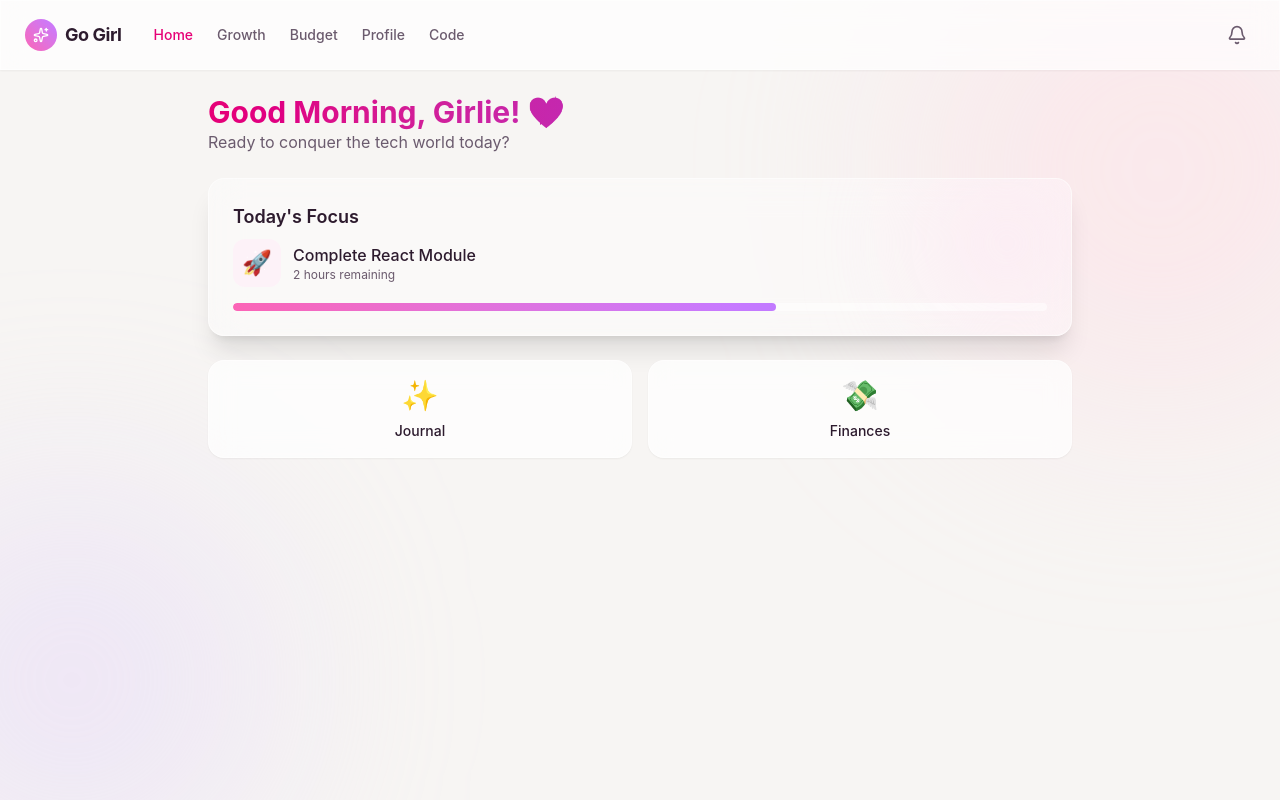
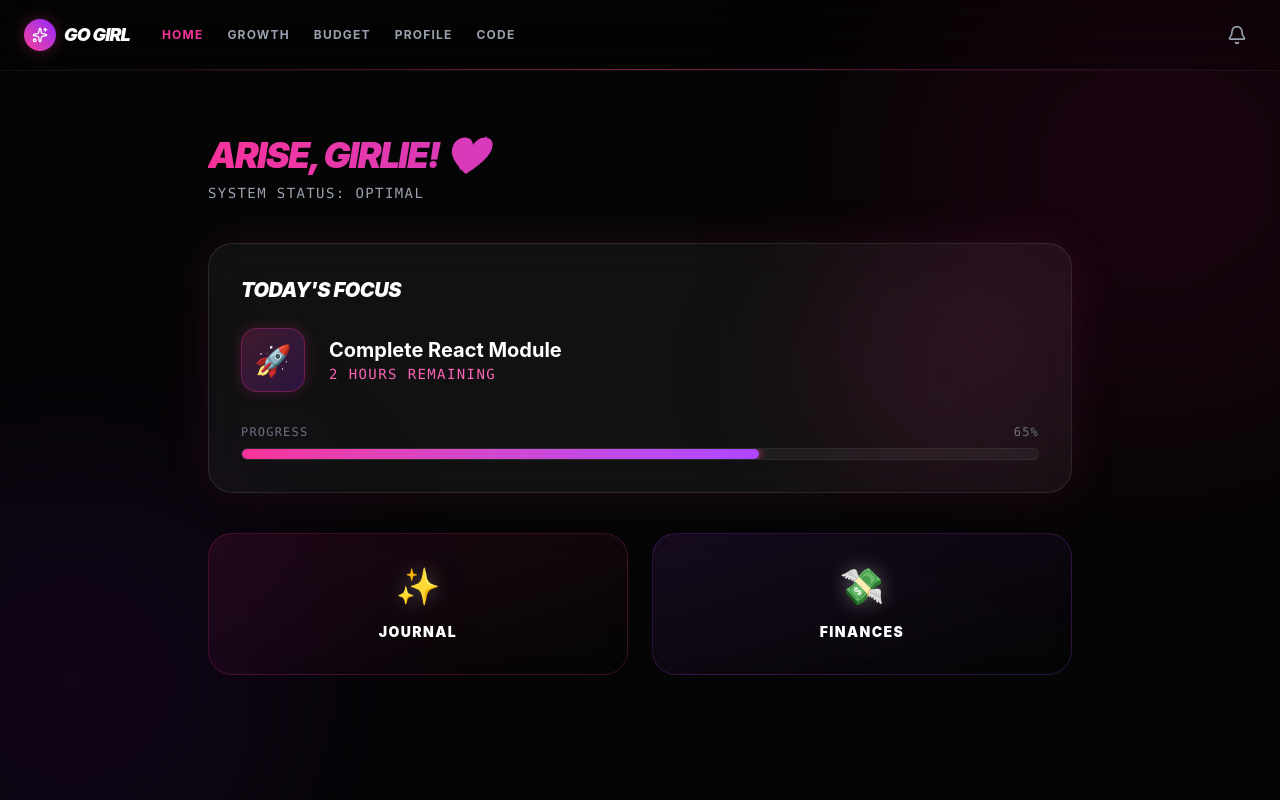
Before and after one commit to NazifaNeloy/Go-Girl, a React (Vite) app: page / in a window 1280 px wide. Built offline with nearby package versions, Linux system fonts and the light colour scheme.

Commit message:
Fix full-screen layout and theme navigation components

```diff
--- a/src/components/layout/Header.tsx
+++ b/src/components/layout/Header.tsx
@@ -15,13 +15,15 @@ export const Header: React.FC = () => {
     const location = useLocation();
 
     return (
-        <header className="sticky top-0 z-40 px-6 py-4 flex items-center justify-between glass border-b-0 border-b-transparent/0 bg-white/30 backdrop-blur-md">
+        <header className="sticky top-0 z-40 px-6 py-4 flex items-center justify-between bg-black/20 backdrop-blur-xl border-b border-white/5">
+            <div className="absolute bottom-0 left-0 w-full h-[1px] bg-gradient-to-r from-transparent via-pink-500/50 to-transparent" />
+
             <div className="flex items-center space-x-8">
-                <Link to="/" className="flex items-center space-x-2">
-                    <div className="w-8 h-8 rounded-full bg-gradient-to-tr from-pink-400 to-purple-400 flex items-center justify-center text-white">
+                <Link to="/" className="flex items-center space-x-2 group">
+                    <div className="w-8 h-8 rounded-full bg-gradient-to-tr from-pink-500 to-purple-600 flex items-center justify-center text-white shadow-[0_0_15px_rgba(236,72,153,0.3)] group-hover:shadow-[0_0_20px_rgba(236,72,153,0.5)] transition-all">
                         <Sparkles size={16} />
                     </div>
-                    <span className="font-bold text-lg tracking-tight text-text-primary">
+                    <span className="font-black text-lg tracking-tighter text-white uppercase italic">
                         Go Girl
                     </span>
                 </Link>
@@ -36,7 +38,7 @@ export const Header: React.FC = () => {
                                     href={item.path}
                                     target="_blank"
                                     rel="noopener noreferrer"
-                                    className="text-sm font-medium text-text-secondary transition-colors hover:text-pink-600"
+                                    className="text-xs font-bold text-gray-400 uppercase tracking-widest transition-colors hover:text-pink-500"
                                 >
                                     {item.label}
                                 </a>
@@ -47,8 +49,8 @@ export const Header: React.FC = () => {
                                 key={item.path}
                                 to={item.path}
                                 className={cn(
-                                    "text-sm font-medium transition-colors hover:text-pink-600",
-                                    isActive ? "text-pink-600" : "text-text-secondary"
+                                    "text-xs font-bold uppercase tracking-widest transition-colors hover:text-pink-500",
+                                    isActive ? "text-pink-500" : "text-gray-400"
                                 )}
                             >
                                 {item.label}
@@ -58,8 +60,8 @@ export const Header: React.FC = () => {
                 </nav>
             </div>
 
-            <button className="p-2 rounded-full hover:bg-white/40 transition-colors">
-                <Bell size={20} className="text-text-secondary" />
+            <button className="p-2 rounded-full hover:bg-white/5 transition-colors text-gray-400 hover:text-white border border-transparent hover:border-white/10">
+                <Bell size={20} />
             </button>
         </header>
     );
--- a/src/components/layout/Layout.tsx
+++ b/src/components/layout/Layout.tsx
@@ -8,14 +8,14 @@ interface LayoutProps {
 
 export const Layout: React.FC<LayoutProps> = ({ children }) => {
     return (
-        <div className="min-h-screen pb-24 md:pb-0 relative overflow-hidden bg-warm-neutral">
+        <div className="min-h-screen pb-24 md:pb-0 relative overflow-hidden bg-[#050505]">
             {/* Background Gradients */}
-            <div className="fixed top-[-10%] right-[-10%] w-[500px] h-[500px] bg-soft-pink/40 rounded-full blur-[100px] pointer-events-none" />
-            <div className="fixed bottom-[-10%] left-[-10%] w-[400px] h-[400px] bg-lavender/40 rounded-full blur-[100px] pointer-events-none" />
+            <div className="fixed top-[-10%] right-[-10%] w-[500px] h-[500px] bg-pink-600/10 rounded-full blur-[120px] pointer-events-none" />
+            <div className="fixed bottom-[-10%] left-[-10%] w-[400px] h-[400px] bg-purple-600/10 rounded-full blur-[120px] pointer-events-none" />
 
             <Header />
 
-            <main className="px-4 py-6 max-w-md mx-auto md:max-w-2xl lg:max-w-4xl relative z-10 space-y-6">
+            <main className="relative z-10 w-full px-4 py-6">
                 {children}
             </main>
 
--- a/src/pages/Home.tsx
+++ b/src/pages/Home.tsx
@@ -1,53 +1,70 @@
 import React from 'react';
 import { motion } from 'framer-motion';
+import { cn } from '../lib/utils';
 
 export const Home: React.FC = () => {
     return (
-        <div className="space-y-6">
-            <header>
-                <h1 className="text-3xl font-bold bg-clip-text text-transparent bg-gradient-to-r from-pink-600 to-purple-600">
-                    Good Morning, Girlie! 💖
+        <div className="max-w-4xl mx-auto space-y-10 py-10 px-4">
+            <header className="space-y-2">
+                <h1 className="text-4xl font-black bg-clip-text text-transparent bg-gradient-to-r from-pink-500 to-purple-600 uppercase italic tracking-tighter">
+                    Arise, Girlie! 💖
                 </h1>
-                <p className="text-text-secondary">Ready to conquer the tech world today?</p>
+                <p className="text-gray-400 font-mono text-sm tracking-widest uppercase">System Status: Optimal</p>
             </header>
 
             {/* Daily Progress Card */}
             <motion.div
                 initial={{ opacity: 0, y: 20 }}
                 animate={{ opacity: 1, y: 0 }}
-                className="glass-card p-6 relative overflow-hidden"
+                className="bg-white/5 backdrop-blur-xl border border-white/10 p-8 rounded-3xl relative overflow-hidden shadow-[0_0_50px_rgba(236,72,153,0.1)] group"
             >
-                <div className="absolute top-0 right-0 w-32 h-32 bg-pink-100 rounded-full blur-3xl -z-10" />
-                <h2 className="font-semibold text-lg mb-2">Today's Focus</h2>
-                <div className="flex items-center space-x-3 mb-4">
-                    <div className="w-12 h-12 rounded-xl bg-pink-50 flex items-center justify-center text-2xl">
+                <div className="absolute top-0 right-0 w-64 h-64 bg-pink-500/10 rounded-full blur-[80px] -z-10 group-hover:bg-pink-500/20 transition-all duration-700" />
+
+                <h2 className="font-black text-xl text-white mb-6 uppercase italic tracking-tight">Today's Focus</h2>
+
+                <div className="flex items-center space-x-6 mb-8">
+                    <div className="w-16 h-16 rounded-2xl bg-gradient-to-br from-pink-500/20 to-purple-600/20 border border-pink-500/30 flex items-center justify-center text-3xl shadow-[0_0_15px_rgba(236,72,153,0.2)]">
                         🚀
                     </div>
                     <div>
-                        <p className="font-medium">Complete React Module</p>
-                        <p className="text-xs text-text-secondary">2 hours remaining</p>
+                        <p className="font-bold text-xl text-white">Complete React Module</p>
+                        <p className="text-sm font-mono text-pink-400 tracking-widest uppercase">2 Hours Remaining</p>
                     </div>
                 </div>
 
-                <div className="w-full bg-white/50 h-2 rounded-full overflow-hidden">
-                    <div className="bg-gradient-to-r from-pink-400 to-purple-400 w-2/3 h-full rounded-full" />
+                <div className="space-y-2">
+                    <div className="flex justify-between text-xs font-mono text-gray-500 uppercase tracking-widest">
+                        <span>Progress</span>
+                        <span>65%</span>
+                    </div>
+                    <div className="w-full bg-white/5 h-3 rounded-full overflow-hidden border border-white/5">
+                        <motion.div
+                            initial={{ width: 0 }}
+                            animate={{ width: "65%" }}
+                            transition={{ duration: 1.5, ease: "easeOut" }}
+                            className="bg-gradient-to-r from-pink-500 to-purple-500 h-full rounded-full shadow-[0_0_10px_#ec4899]"
+                        />
+                    </div>
                 </div>
             </motion.div>
 
             {/* Quick Actions Grid */}
-            <div className="grid grid-cols-2 gap-4">
+            <div className="grid grid-cols-1 md:grid-cols-2 gap-6">
                 {[
-                    { label: 'Journal', icon: '✨', color: 'bg-lavender/50' },
-                    { label: 'Finances', icon: '💸', color: 'bg-green-100/50' },
+                    { label: 'Journal', icon: '✨', color: 'from-pink-500/10 to-transparent', border: 'border-pink-500/20' },
+                    { label: 'Finances', icon: '💸', color: 'from-purple-500/10 to-transparent', border: 'border-purple-500/20' },
                 ].map((item, i) => (
                     <motion.div
                         key={i}
-                        whileHover={{ scale: 1.02 }}
+                        whileHover={{ scale: 1.02, y: -5 }}
                         whileTap={{ scale: 0.98 }}
-                        className={`glass p-4 rounded-2xl flex flex-col items-center justify-center space-y-2 cursor-pointer ${item.color}`}
+                        className={cn(
+                            "bg-gradient-to-br p-8 rounded-3xl flex flex-col items-center justify-center space-y-4 cursor-pointer border backdrop-blur-md transition-all",
+                            item.color, item.border, "hover:border-pink-500/50 hover:shadow-[0_0_20px_rgba(236,72,153,0.1)]"
+                        )}
                     >
-                        <span className="text-3xl">{item.icon}</span>
-                        <span className="font-medium text-sm">{item.label}</span>
+                        <span className="text-4xl drop-shadow-[0_0_10px_rgba(255,255,255,0.3)]">{item.icon}</span>
+                        <span className="font-black text-sm text-white uppercase tracking-widest">{item.label}</span>
                     </motion.div>
                 ))}
             </div>
--- a/src/pages/Profile.tsx
+++ b/src/pages/Profile.tsx
@@ -39,8 +39,7 @@ export const Profile: React.FC = () => {
     };
 
     return (
-        <div className="min-h-screen bg-[#050505] p-4 md:p-8 -m-4 md:-m-8">
-            <div className="max-w-6xl mx-auto space-y-10 pb-20">
+        <div className="max-w-6xl mx-auto space-y-10 pb-20 pt-4">
             {/* Identity Section */}
             <ProfileHeader profile={profile} onUpdateBio={handleUpdateBio} />
 
@@ -61,6 +60,5 @@ export const Profile: React.FC = () => {
                 </div>
             </div>
         </div>
-        </div>
     );
 };
```
Also changed, not shown: src/components/layout/BottomNav.tsx (+6 -6 lines). Lines whose indentation alone changed are shown as unchanged.
